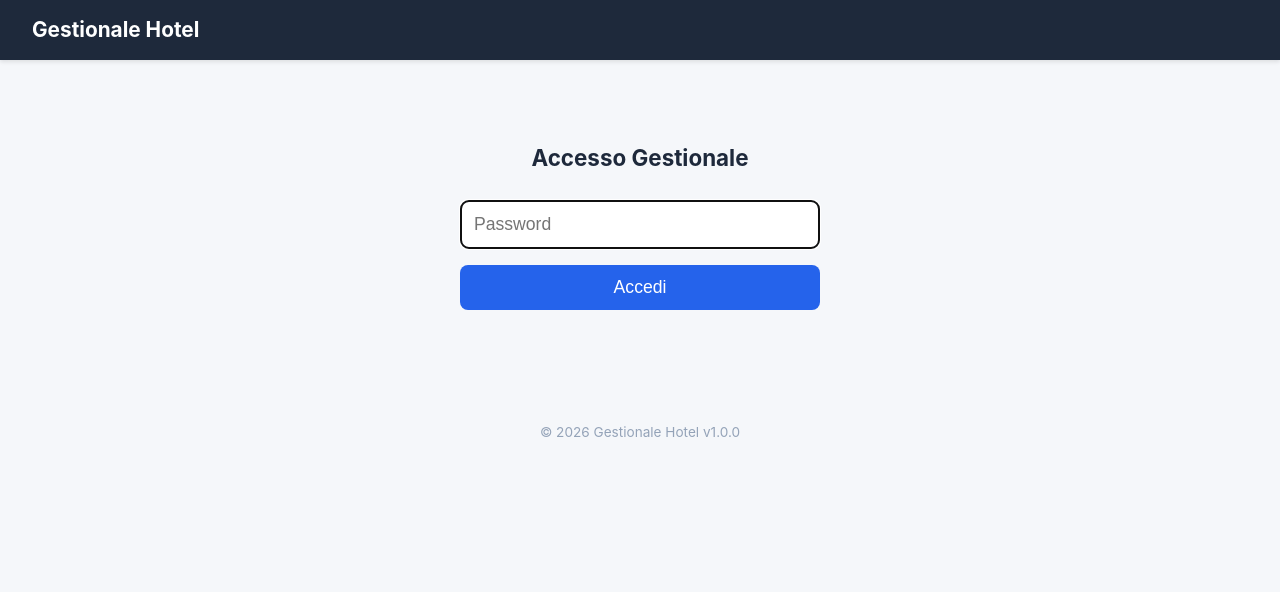
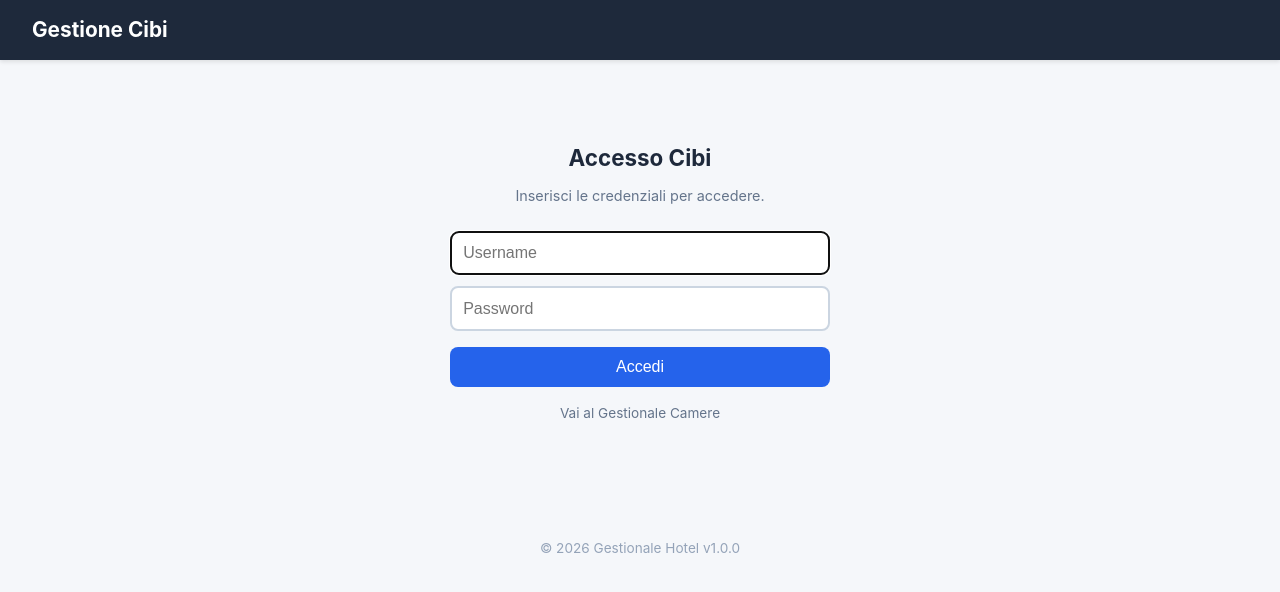
Before and after one commit to geremiacastellani2-jpg/gestionaledefinitivo, a PHP site: page /pages/cibi.php in a window 1280 px wide. Shown: the top 592 px of the page. Run offline with PHP 8.4, Linux system fonts and the light colour scheme; tables that the repository leaves empty hold one stand-in row (values such as "Sample post").

Commit message:
feat: pagina cibi accessibile direttamente senza auth gestionale
- Creato header_cibi.php dedicato con login utenti cibi indipendente
- Cibi e cibo-dettaglio non richiedono più la password del gestionale
- Link diretto "Vai alla Gestione Cibi" nella pagina login gestionale
- Link "Gestionale" nella navbar cibi per tornare al gestionale camere
- Rimossa barra utente duplicata (info ora nella navbar)

https://claude.ai/code/session_011bbxptVXb6LusjZ3Mbjdbc

```diff
--- a/includes/header.php
+++ b/includes/header.php
@@ -43,7 +43,7 @@ $paginaCorrente = basename($_SERVER['PHP_SELF'], '.php');
         <li><a href="<?= BASE_URL ?>pages/camere.php" class="<?= $paginaCorrente === 'camere' ? 'active' : '' ?>">Anagrafica Camere</a></li>
         <li><a href="<?= BASE_URL ?>pages/clienti.php" class="<?= $paginaCorrente === 'clienti' ? 'active' : '' ?>">Clienti</a></li>
         <li><a href="<?= BASE_URL ?>pages/richieste.php" class="<?= $paginaCorrente === 'richieste' ? 'active' : '' ?>">Richieste Sposi</a></li>
-        <li><a href="<?= BASE_URL ?>pages/cibi.php" class="<?= $paginaCorrente === 'cibi' || $paginaCorrente === 'cibo-dettaglio' ? 'active' : '' ?>">Cibi</a></li>
+        <li><a href="<?= BASE_URL ?>pages/cibi.php" style="color:#64748b;">Cibi</a></li>
         <li><a href="?logout_gestionale=1" style="color:#ef4444;">Esci</a></li>
     </ul>
     <?php endif; ?>
@@ -65,6 +65,7 @@ $paginaCorrente = basename($_SERVER['PHP_SELF'], '.php');
             style="width:100%; padding:0.75rem; font-size:1.1rem; border:2px solid #cbd5e1; border-radius:8px; margin-bottom:1rem; box-sizing:border-box;">
         <button type="submit" class="btn btn-primary" style="width:100%; padding:0.75rem; font-size:1.1rem;">Accedi</button>
     </form>
+    <a href="<?= BASE_URL ?>pages/cibi.php" style="display:inline-block; margin-top:1rem; color:#64748b; font-size:0.85rem;">Vai alla Gestione Cibi</a>
 </div>
 <?php require_once __DIR__ . '/footer.php'; exit; ?>
 <?php endif; ?>
--- /dev/null
+++ b/includes/header_cibi.php
@@ -0,0 +1,78 @@
+<?php
+session_start();
+require_once __DIR__ . '/functions.php';
+
+$flash = getFlash();
+$paginaCorrente = basename($_SERVER['PHP_SELF'], '.php');
+
+// Auth utenti cibi
+initUtentiCibi();
+
+$cibiAuthErrore = '';
+if (isset($_POST['cibi_login'])) {
+    $utente = loginUtenteCibi(trim($_POST['cibi_username']), $_POST['cibi_password']);
+    if ($utente) {
+        $_SESSION['cibi_user_id'] = $utente['id'];
+        $_SESSION['cibi_username'] = $utente['username'];
+        $_SESSION['cibi_is_admin'] = (bool)$utente['is_admin'];
+    } else {
+        $cibiAuthErrore = 'Username o password non validi.';
+    }
+}
+if (isset($_GET['logout_cibi'])) {
+    unset($_SESSION['cibi_user_id'], $_SESSION['cibi_username'], $_SESSION['cibi_is_admin']);
+    header('Location: ' . BASE_URL . 'pages/cibi.php');
+    exit;
+}
+
+$cibiAutenticato = !empty($_SESSION['cibi_user_id']);
+$cibiIsAdmin = !empty($_SESSION['cibi_is_admin']);
+?>
+<!DOCTYPE html>
+<html lang="it">
+<head>
+    <meta charset="UTF-8">
+    <meta name="viewport" content="width=device-width, initial-scale=1.0">
+    <title><?= e($titoloPagina ?? 'Gestione Cibi') ?> - <?= APP_NAME ?></title>
+    <link rel="stylesheet" href="<?= BASE_URL ?>css/style.css">
+</head>
+<body>
+<nav class="navbar">
+    <div class="navbar-brand">
+        <a href="<?= BASE_URL ?>pages/cibi.php">Gestione Cibi</a>
+    </div>
+    <?php if ($cibiAutenticato): ?>
+    <ul class="navbar-menu">
+        <li><a href="<?= BASE_URL ?>pages/cibi.php" class="<?= $paginaCorrente === 'cibi' ? 'active' : '' ?>">Cibi</a></li>
+        <?php if ($cibiIsAdmin): ?>
+        <li><a href="<?= BASE_URL ?>pages/cibi.php?azione=utenti" class="<?= isset($_GET['azione']) && $_GET['azione'] === 'utenti' ? 'active' : '' ?>">Gestione Utenti</a></li>
+        <?php endif; ?>
+        <li><a href="<?= BASE_URL ?>index.php" style="color:#64748b;">Gestionale</a></li>
+        <li><a href="?logout_cibi=1" style="color:#ef4444;">Esci (<?= e($_SESSION['cibi_username']) ?>)</a></li>
+    </ul>
+    <?php endif; ?>
+</nav>
+<main class="container">
+<?php if ($flash): ?>
+    <div class="alert alert-<?= e($flash['tipo']) ?>">
+        <?= e($flash['messaggio']) ?>
+    </div>
+<?php endif; ?>
+<?php if (!$cibiAutenticato): ?>
+<div style="max-width:380px; margin:80px auto; text-align:center;">
+    <h2 style="margin-bottom:0.5rem; color:#1e293b;">Accesso Cibi</h2>
+    <p style="color:#64748b; margin-bottom:1.5rem; font-size:0.9rem;">Inserisci le credenziali per accedere.</p>
+    <?php if ($cibiAuthErrore): ?>
+        <div class="alert alert-error" style="margin-bottom:1rem;"><?= e($cibiAuthErrore) ?></div>
+    <?php endif; ?>
+    <form method="post" action="">
+        <input type="text" name="cibi_username" placeholder="Username" required autofocus
+            style="width:100%; padding:0.7rem; font-size:1rem; border:2px solid #cbd5e1; border-radius:8px; margin-bottom:0.7rem; box-sizing:border-box;">
+        <input type="password" name="cibi_password" placeholder="Password" required
+            style="width:100%; padding:0.7rem; font-size:1rem; border:2px solid #cbd5e1; border-radius:8px; margin-bottom:1rem; box-sizing:border-box;">
+        <button type="submit" name="cibi_login" value="1" class="btn btn-primary" style="width:100%; padding:0.7rem; font-size:1rem;">Accedi</button>
+    </form>
+    <a href="<?= BASE_URL ?>index.php" style="display:inline-block; margin-top:1rem; color:#64748b; font-size:0.85rem;">Vai al Gestionale Camere</a>
+</div>
+<?php require_once __DIR__ . '/footer.php'; exit; ?>
+<?php endif; ?>
--- a/pages/cibi.php
+++ b/pages/cibi.php
@@ -1,7 +1,6 @@
 <?php
 $titoloPagina = 'Gestione Cibi';
-require_once __DIR__ . '/../includes/header.php';
-require_once __DIR__ . '/../includes/auth_cibi.php';
+require_once __DIR__ . '/../includes/header_cibi.php';
 
 $azione = $_GET['azione'] ?? 'lista';
 
@@ -54,16 +53,6 @@ if ($_SERVER['REQUEST_METHOD'] === 'POST') {
 if ($azione === 'lista'):
     $cibi = getCibi();
 ?>
-
-<div style="display:flex; justify-content:space-between; align-items:center; background:#f1f5f9; padding:0.5rem 1rem; border-radius:8px; margin-bottom:1rem; font-size:0.85rem;">
-    <span>Utente: <strong><?= e($_SESSION['cibi_username']) ?></strong><?= $cibiIsAdmin ? ' (admin)' : '' ?></span>
-    <span>
-        <?php if ($cibiIsAdmin): ?>
-            <a href="?azione=utenti" class="btn btn-sm btn-secondary">Gestione Utenti</a>
-        <?php endif; ?>
-        <a href="?logout_cibi=1" class="btn btn-sm btn-danger">Esci Cibi</a>
-    </span>
-</div>
 
 <div class="toolbar">
     <h1>Gestione Cibi</h1>
@@ -394,11 +383,6 @@ function wrapText(ctx, text, maxWidth) {
     $utenti = getUtentiCibi();
 ?>
 
-<div style="display:flex; justify-content:space-between; align-items:center; background:#f1f5f9; padding:0.5rem 1rem; border-radius:8px; margin-bottom:1rem; font-size:0.85rem;">
-    <span>Utente: <strong><?= e($_SESSION['cibi_username']) ?></strong> (admin)</span>
-    <a href="?logout_cibi=1" class="btn btn-sm btn-danger">Esci Cibi</a>
-</div>
-
 <div class="toolbar">
     <h1>Gestione Utenti Cibi</h1>
     <a href="<?= BASE_URL ?>pages/cibi.php" class="btn btn-secondary">Torna ai Cibi</a>
--- a/pages/cibo-dettaglio.php
+++ b/pages/cibo-dettaglio.php
@@ -1,7 +1,6 @@
 <?php
 $titoloPagina = 'Dettaglio Prodotto';
-require_once __DIR__ . '/../includes/header.php';
-require_once __DIR__ . '/../includes/auth_cibi.php';
+require_once __DIR__ . '/../includes/header_cibi.php';
 
 $id = (int)($_GET['id'] ?? 0);
 if (!$id) {
```
